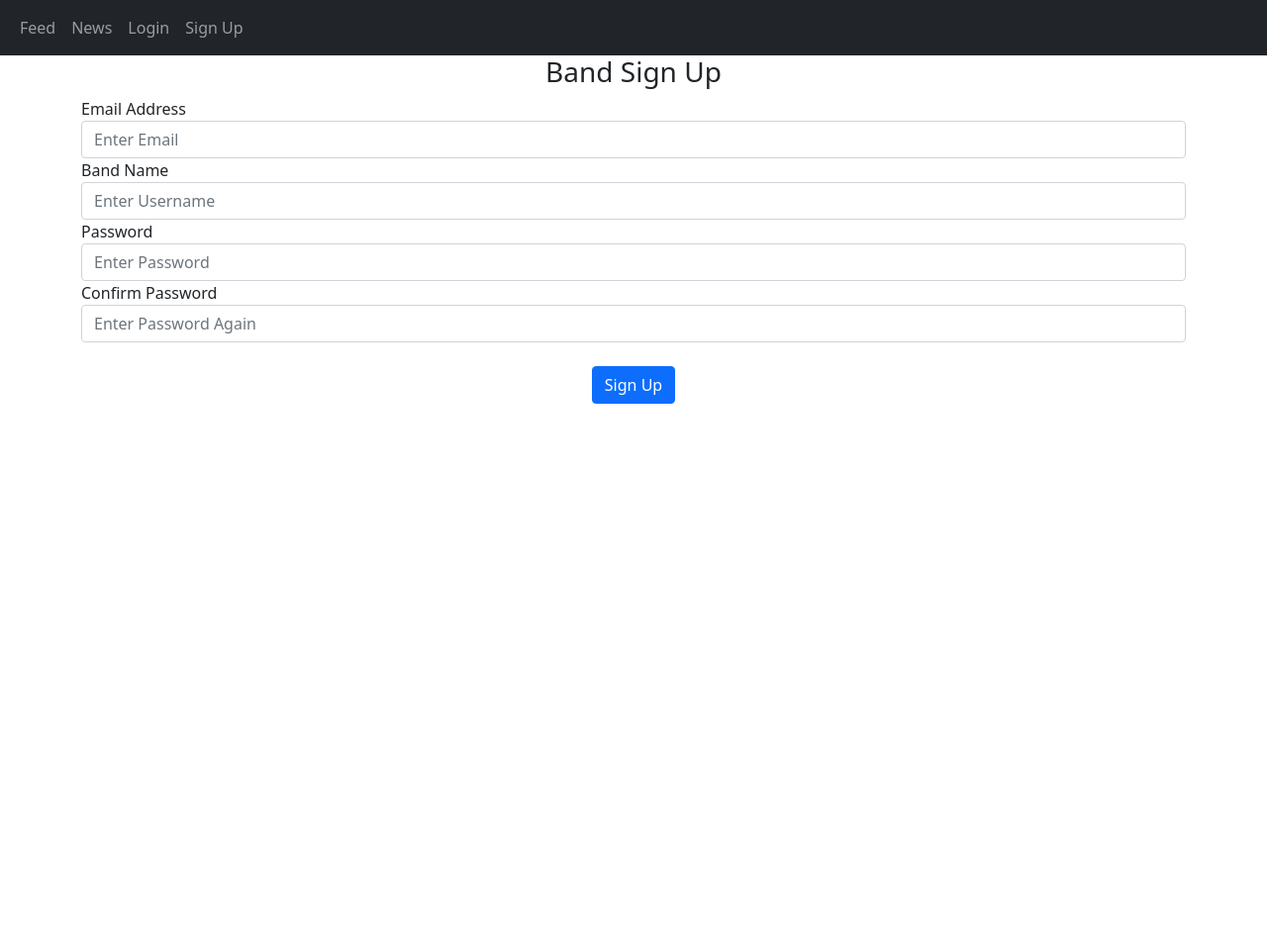
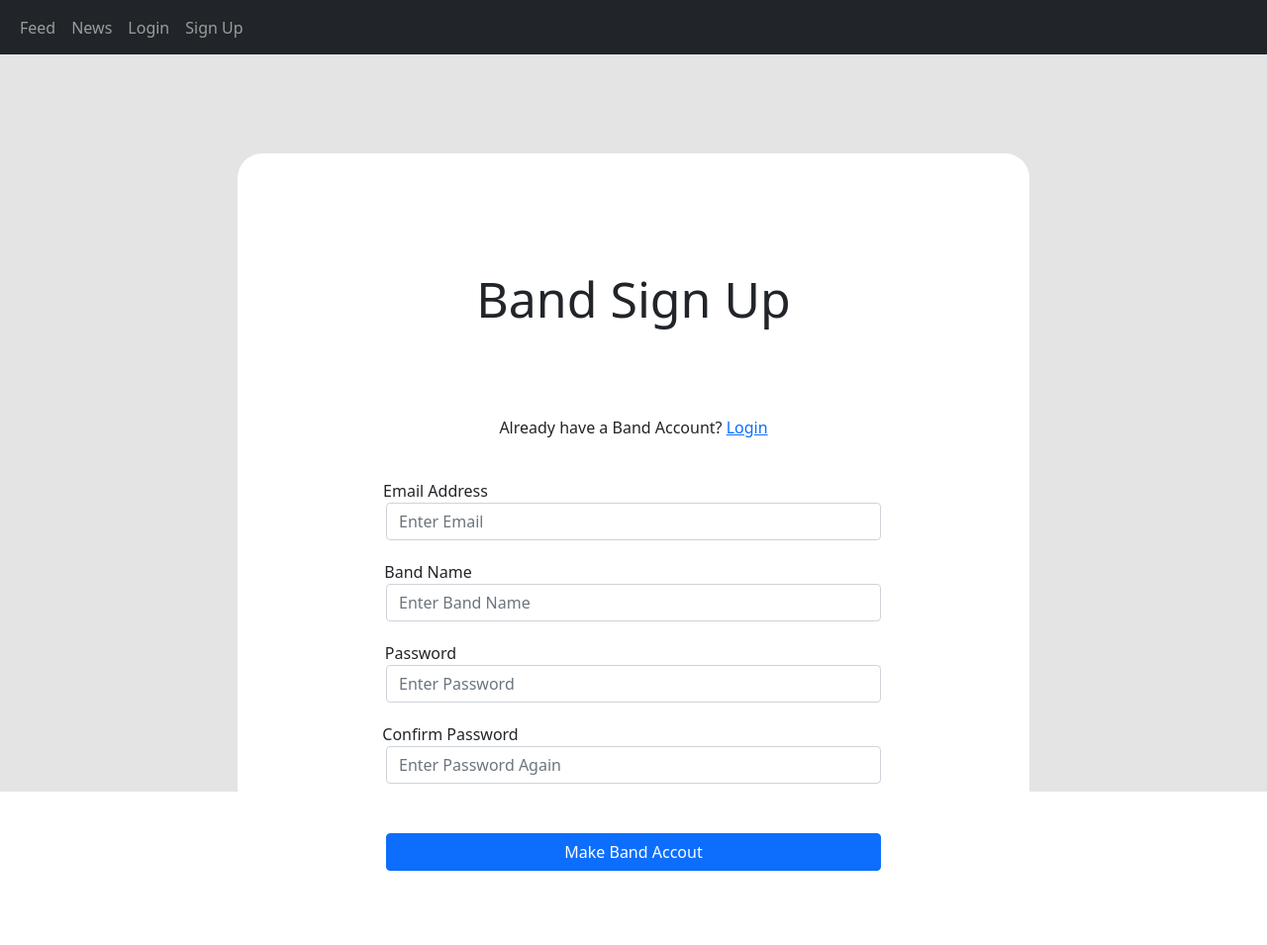
Before and after one commit to hessnt30/blog, a Flask app: page /sign-up in a window 1280 px wide. Shown: the whole page at 99% size. Before the commit the page ends 408 px from the top, so only its background shows below. Run offline with Flask 3, Linux system fonts and the light colour scheme; some libraries are stand-ins or nearby versions.

Commit message:
Changes to be committed: 	modified:   instance/database.db 	modified:   website/__pycache__/views.cpython-310.pyc 	modified:   website/templates/base.html 	modified:   website/templates/login.html 	modified:   website/templates/profile.html 	modified:   website/templates/sign_up.html 	modified:   website/views.py

```diff
--- a/website/templates/base.html
+++ b/website/templates/base.html
@@ -31,6 +31,7 @@
             <a class="nav-item nav-link" href="/feed">Feed</a>
             <a class="nav-item nav-link" href="/news">News</a>
             <a class="nav-item nav-link" href="/logout">Logout</a>
+            <a class="nav-item nav-link" href="/profile"><i class="fa fa-user" aria-hidden="true"></i></a>
             {% else %}
             <a class="nav-item nav-link" href="/feed">Feed</a>
             <a class="nav-item nav-link" href="/news">News</a>
--- a/website/templates/login.html
+++ b/website/templates/login.html
@@ -4,7 +4,7 @@
       <div class="background" style="position:absolute;top:55px;right:0px;bottom:0px;left:0px; background-color:rgb(228, 228, 228);">
         <div align="center" style="background-color: white;border-radius: 25px; padding: 10px;height:800px;width:800px;margin-left:auto;margin-right:auto;margin-top:100px;" class="login-container">
           <p style="margin-top: 100px; font-size: 50px;" align="center">Band Login</p>
-          <div style="margin-top: 80px;"class="form-group">
+          <div style="margin-top: 80px;" class="form-group">
             <div style="margin-bottom: 40px;" align="center">
               <p>Need a Band Account? <a href="/sign-up">Register Now</a></p>
             </div>
--- a/website/templates/profile.html
+++ b/website/templates/profile.html
@@ -12,7 +12,7 @@
         }
     </style>
     <ul class="info">
-        <li id="first_name"><h2 id="first_name">First Name: {{user.first_name}}</h2></li>
+        <li id="first_name"><h2 id="first_name">Username: {{user.username}}</h2></li>
         <li id="email"><h2 id="email">Email: {{user.email}}</h2></li>
     </ul>
 </div>
--- a/website/templates/sign_up.html
+++ b/website/templates/sign_up.html
@@ -1,43 +1,61 @@
 {% extends "base.html" %} {% block title %}Sign Up{% endblock %} {% block
     content %}
     <form method="POST">
-      <h3 align="center">Band Sign Up</h3>
-      <div class="form-group">
-        <label for="email">Email Address</label>
+      <div class="background" style="position:absolute;top:55px;right:0px;bottom:0px;left:0px; background-color:rgb(228, 228, 228);">
+        <div align="center" style="background-color: white;border-radius: 25px; padding: 10px;height:800px;width:800px;margin-left:auto;margin-right:auto;margin-top:100px;" class="login-container">
+          <p style="margin-top: 100px; font-size: 50px;" align="center">Band Sign Up</p>
+          <div style="margin-top: 80px;" class="form-group">
+            <div style="margin-bottom: 40px;" align="center">
+              <p>Already have a Band Account? <a href="/login">Login</a></p>
+            </div>
+            <div align="center" id="email-input">
+            <label style="margin-right: 400px;" for="email">Email Address</label>
             <input
+              style="width: 500px;"
               type="text"
               id="email"
               name="email"
               class="form-control"
               placeholder="Enter Email"
             />
-        <label for="username">Band Name</label>
+            </div>
+            <div align="center" id="username-input">
+            <label style="margin-right: 415px; margin-top: 20px;" for="username">Band Name</label>
             <input
+              style="width: 500px;"
               type="text"
               id="username"
               name="username"
               class="form-control"
-          placeholder="Enter Username"
+              placeholder="Enter Band Name"
             />
-        <label for="password1">Password</label>
+            </div>
+            <div align="center" id="password-input">
+            <label style="margin-right: 430px; margin-top: 20px;" for="password1">Password</label>
             <input
+              style="width: 500px;"
               type="password"
               id="password1"
               name="password1"
               class="form-control"
               placeholder="Enter Password"
             />
-        <label for="password2">Confirm Password</label>
+            </div>
+            <div align="center" id="confirm-password-input">
+            <label style="margin-right: 370px; margin-top: 20px;" for="password2">Confirm Password</label>
             <input
+              style="width: 500px;"
               type="password"
               id="password2"
               name="password2"
               class="form-control"
               placeholder="Enter Password Again"
             />
-        <br />
+            </div>
             <div align="center">
-          <button class="btn btn-primary" type="submit">Sign Up</button>
+              <button class="btn btn-primary" style="width: 500px; margin-top: 50px;" type="submit">Make Band Accout</button>
+            </div>
+          </div>
       </div>
     </div>
     </form>
--- a/website/views.py
+++ b/website/views.py
@@ -112,3 +112,8 @@ def like(post_id):
         db.session.commit()
 
     return redirect(url_for('views.feed'))
+
+@views.route("/profile")
+@login_required
+def profile():
+    return render_template("profile.html", user=current_user)
```
Also changed, not shown: instance/database.db. Lines whose indentation alone changed are shown as unchanged.
